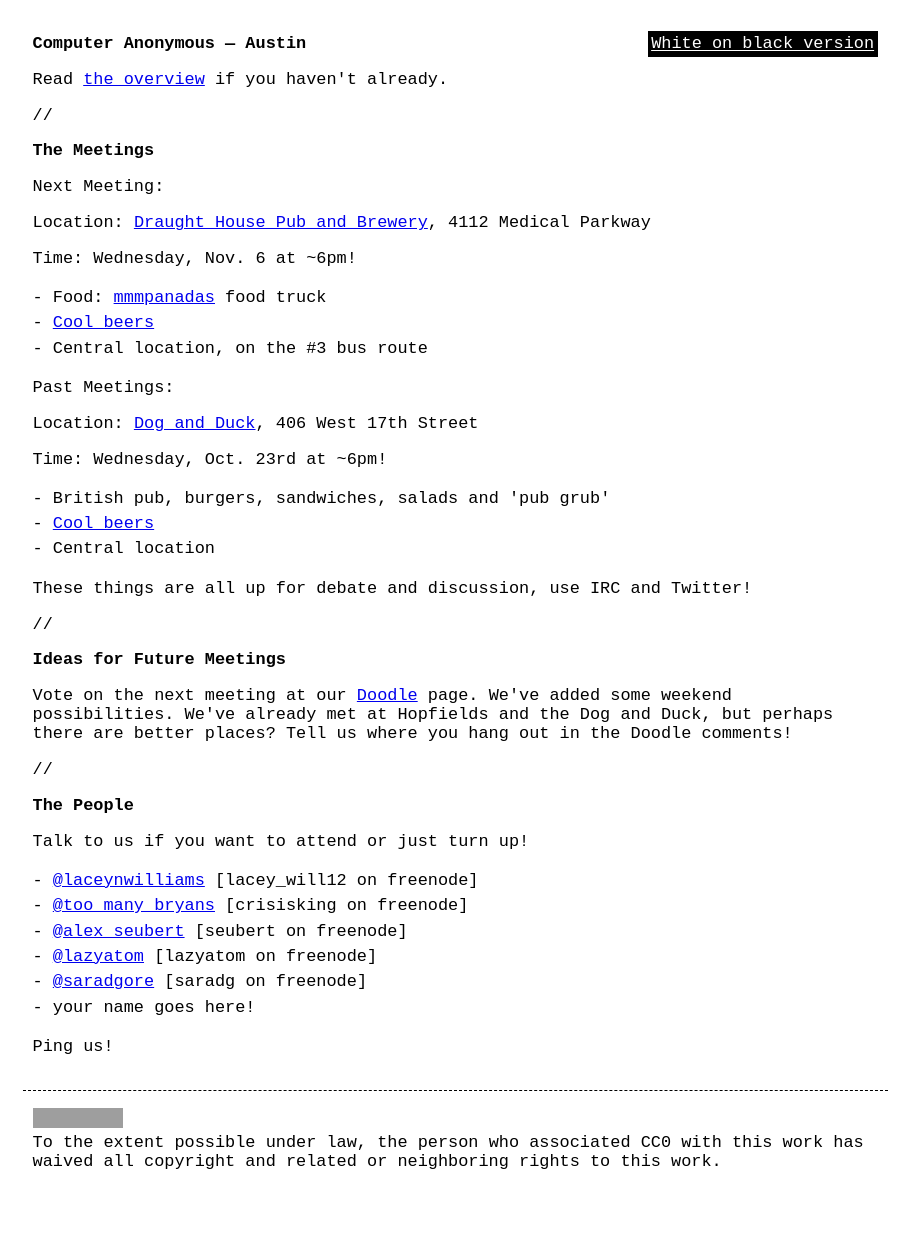
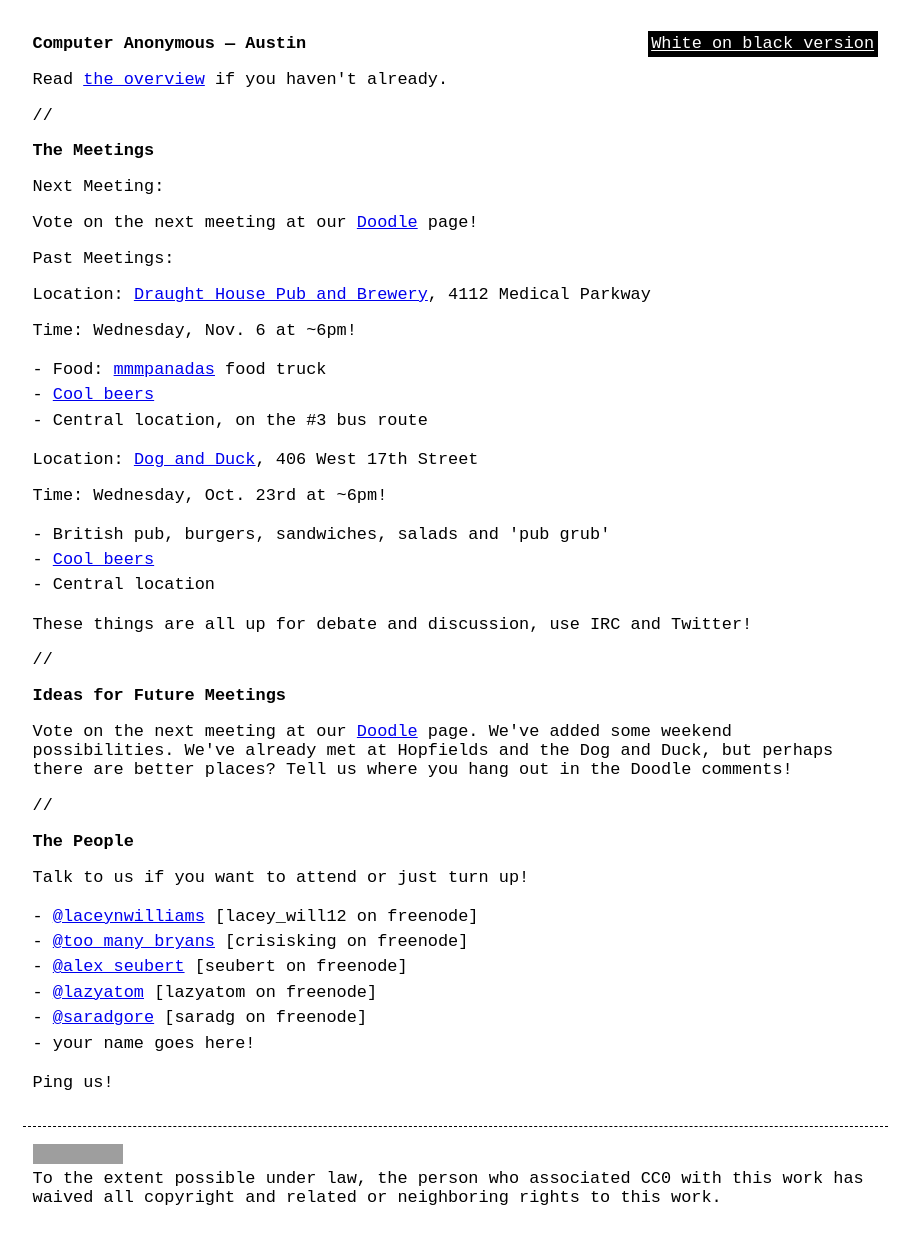
Before and after one commit to computeranonymous/computer, a Jekyll site: the page built from us_austin.html, in a window 1280 px wide. Shown: the whole page, without its empty margins (185-1094 px from the left). Built offline with Jekyll 4.4.1, drawn with Linux system fonts in a browser that asks for light colours; before the commit the page ends 1204 px from its top, so only the background shows below that; grey boxes are pictures that could not be loaded.

Commit message:
Update "Past meetings" for Austin
Updated past Austin meetings, put Doodle link in "next meeting" section.

```diff
--- a/us_austin.html
+++ b/us_austin.html
@@ -11,6 +11,10 @@
 <h2>The Meetings</h2>
 
 <p>Next Meeting:</p>
+<p>Vote on the next meeting at our <a href="http://doodle.com/nnv6zs8wkuy4s5yy">Doodle</a> page!
+
+<p>Past Meetings:</p>
+
 <p>Location: <a href="http://www.draughthouse.com/">Draught House Pub and Brewery</a>, 4112 Medical Parkway</p>
 <p>Time: Wednesday, Nov. 6 at ~6pm!</p>
 <ul>
```
Also changed, not shown: other parts of us_austin.html (+0 -2 lines).
